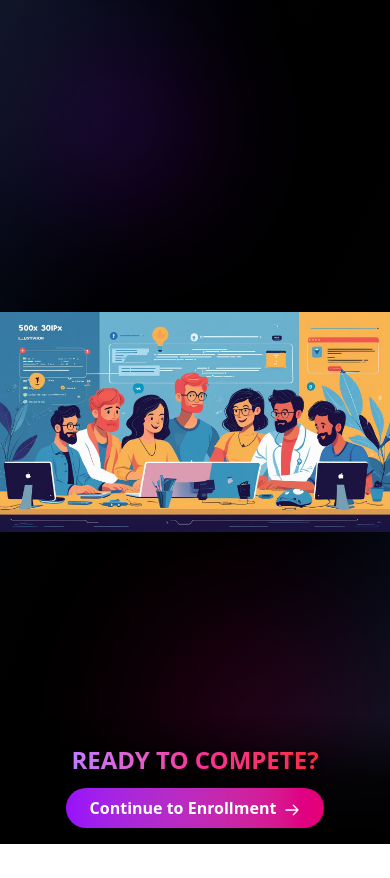
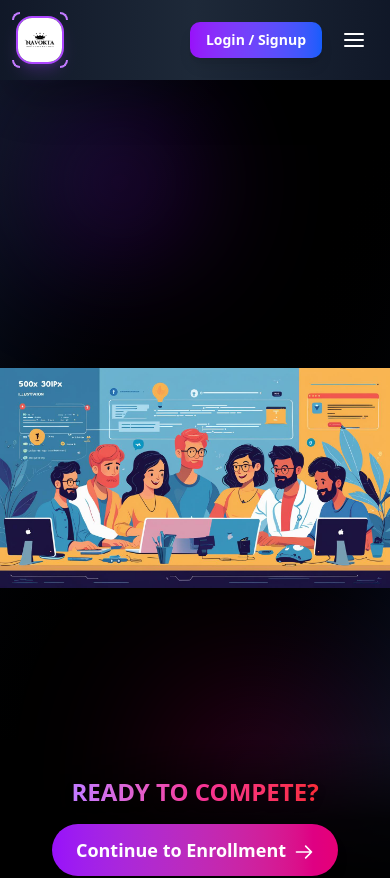
Before and after one commit to navokta/Bytewar-v2, a Next.js app: page /BannerPage in a window 390 px wide. Shown: the top 878 px of the page. Before the commit the page ends 844 px from the top, so only its background shows below. Built offline with nearby package versions, Linux system fonts and the light colour scheme; no server answers.

Commit message:
Upadte banner-2

```diff
--- a/app/BannerPage/page.js
+++ b/app/BannerPage/page.js
@@ -2,16 +2,21 @@
 import Head from 'next/head';
 import Link from 'next/link';
 import Image from 'next/image';
+import Header from '@/components/Header';
+import Footer from '@/components/Footer';
 
 export default function BannerPage() {
   return (
+    <div>
+        <Header />
+
     <div className="min-h-screen bg-gradient-to-br from-gray-900 via-black to-gray-900 overflow-hidden relative">
       <Head>
         <title>ByteWar - Get Started</title>
         <meta name="description" content="Join ByteWar Hackathon" />
       </Head>
 
-      {/* Background Elements */}
+      {/* Background Elements (unchanged) */}
       <div className="absolute inset-0 z-0 overflow-hidden">
         <div className="absolute top-10 left-10 w-40 h-40 md:w-80 md:h-80 bg-purple-600 rounded-full mix-blend-soft-light filter blur-[60px] md:blur-[100px] opacity-20 animate-blob"></div>
         <div className="absolute bottom-10 right-10 w-48 h-48 md:w-96 md:h-96 bg-pink-600 rounded-full mix-blend-soft-light filter blur-[70px] md:blur-[120px] opacity-20 animate-blob animation-delay-4000"></div>
@@ -19,7 +24,7 @@ export default function BannerPage() {
 
       {/* Main Layout */}
       <div className="relative z-10 h-screen flex flex-col">
-        {/* Image Container - Now reversed behavior */}
+        {/* Image Container (phone view unchanged) */}
         <div className="flex-1 relative overflow-hidden">
           <div className="absolute inset-0">
             <Image
@@ -32,21 +37,21 @@ export default function BannerPage() {
             />
           </div>
 
-          {/* Gradient Overlay */}
-          <div className="absolute bottom-0 left-0 right-0 h-32 md:h-40 bg-gradient-to-t from-black via-black/80 to-transparent"></div>
+          {/* Gradient Overlay (phone view unchanged) */}
+          <div className="absolute bottom-0 left-0 right-0 h-40 md:h-48 bg-gradient-to-t from-black via-black/80 to-transparent"></div>
         </div>
 
-        {/* Call-to-Action */}
-        <div className="absolute bottom-4 md:bottom-8 left-0 right-0 px-4 text-center animate-fade-in">
-          <h1 className="text-2xl md:text-4xl font-black mb-3 md:mb-4 text-white drop-shadow-lg">
+        {/* Call-to-Action (phone view unchanged, only desktop adjusted) */}
+        <div className="absolute bottom-6 md:bottom-[30%] left-0 right-0 px-4 text-center animate-fade-in">
+          <h1 className="text-2xl md:text-4xl font-black mb-4 text-white drop-shadow-lg">
             <span className="bg-clip-text text-transparent bg-gradient-to-r from-purple-400 via-pink-500 to-red-500">
               READY TO COMPETE?
             </span>
           </h1>
           <Link href="/enroll" legacyBehavior>
-            <a className="inline-block px-6 py-2 md:px-8 md:py-3 bg-gradient-to-r from-purple-600 to-pink-600 rounded-full text-white font-bold text-base md:text-lg shadow-lg hover:shadow-xl hover:shadow-pink-500/30 transform hover:scale-105 transition-all duration-300 active:scale-95">
+            <a className="inline-block px-6 py-3 md:px-8 md:py-4 bg-gradient-to-r from-purple-600 to-pink-600 rounded-full text-white font-bold text-lg shadow-lg hover:shadow-xl hover:shadow-pink-500/30 transform hover:scale-105 transition-all duration-300 active:scale-95">
               Continue to Enrollment
-              <svg className="w-4 h-4 md:w-5 md:h-5 ml-2 inline" fill="none" stroke="currentColor" viewBox="0 0 24 24" xmlns="http://www.w3.org/2000/svg">
+              <svg className="w-5 h-5 ml-2 inline" fill="none" stroke="currentColor" viewBox="0 0 24 24" xmlns="http://www.w3.org/2000/svg">
                 <path strokeLinecap="round" strokeLinejoin="round" strokeWidth={2} d="M14 5l7 7m0 0l-7 7m7-7H3" />
               </svg>
             </a>
@@ -77,18 +82,18 @@ export default function BannerPage() {
           animation: fade-in 0.6s ease-out forwards;
         }
 
-        /* Reversed Image Behavior */
-        @media (max-width: 768px) {
-          .object-contain {
-            object-fit: contain;
+        /* Only desktop changes below */
+        @media (min-width: 768px) {
+          .md\:bottom-\[30\%\] {
+            bottom: 30%;
           }
-        }
-        @media (min-width: 769px) {
-          .object-cover {
-            object-fit: cover;
+          .md\:h-48 {
+            height: 12rem;
           }
         }
       `}</style>
     </div>
+    <Footer />
+     </div>
   );
 }
```
